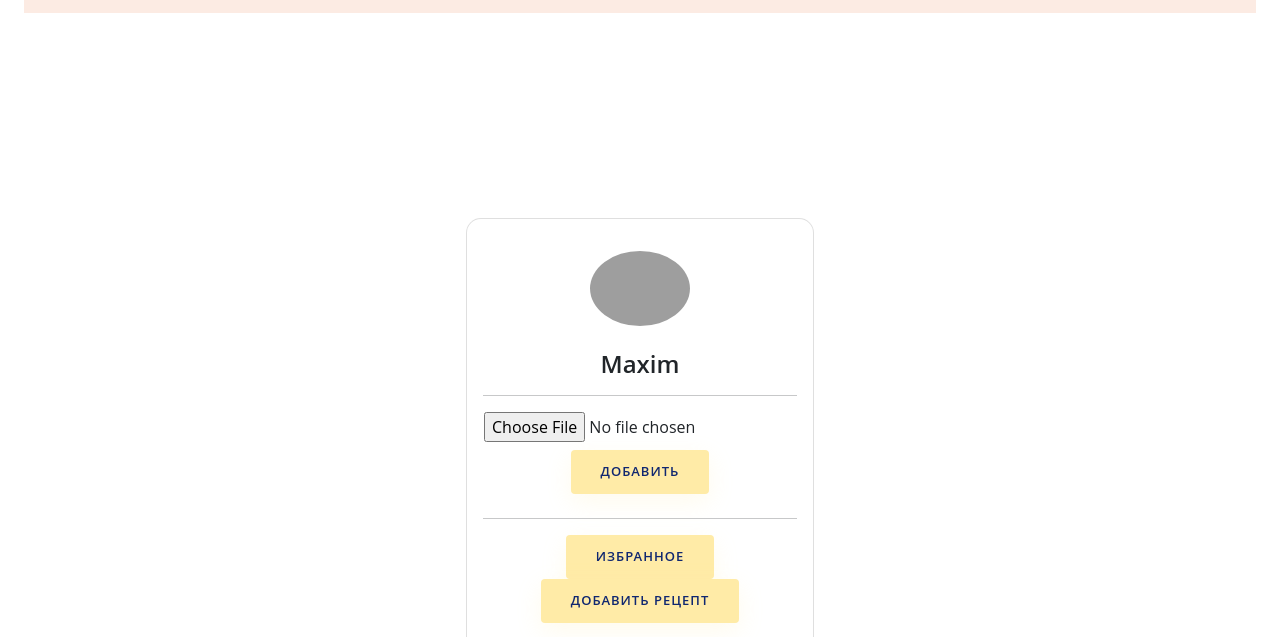
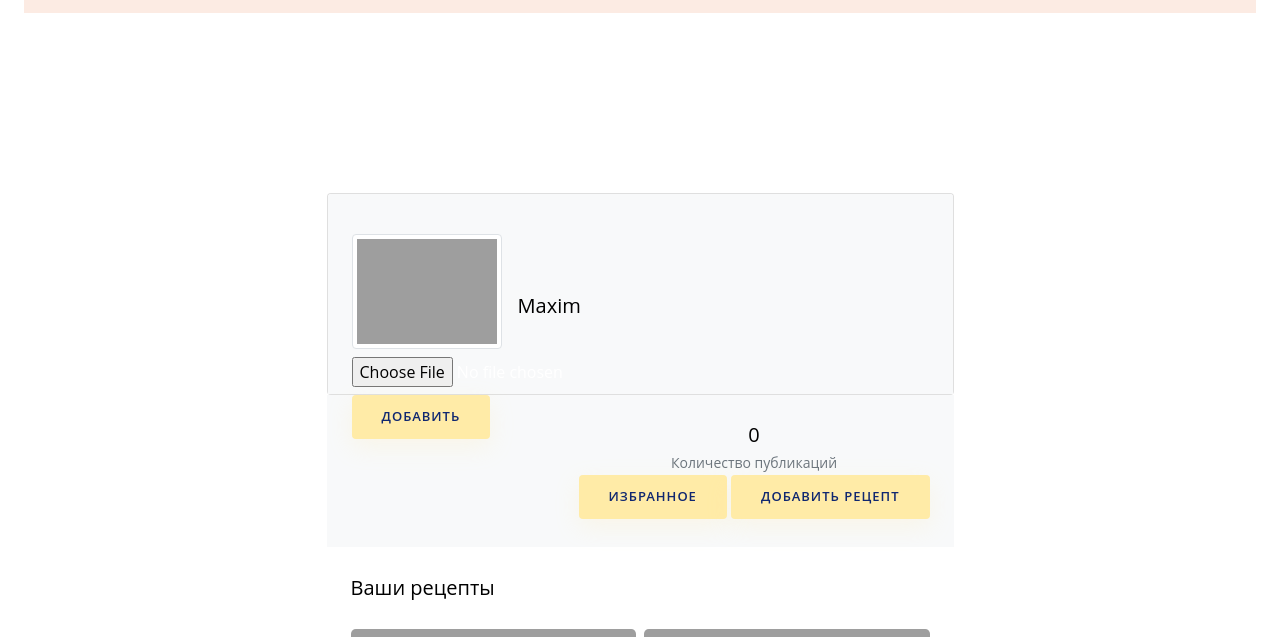
Before and after one commit to Tragica1/flaskproject, a Flask app: page /account in a window 1280 px wide. Shown: the part 313-950 px from the top of the page. Run offline with Flask 2, Linux system fonts and the light colour scheme; a user stored in the database is signed in; some libraries are stand-ins or nearby versions; some web fonts are replaced; grey boxes are pictures that could not be loaded.

Commit message:
update accoutn

```diff
--- a/templates/account.html
+++ b/templates/account.html
@@ -24,6 +24,9 @@
         crossorigin="anonymous"></script>
     <link rel="stylesheet" href="https://cdn.jsdelivr.net/npm/bootstrap-icons@1.8.1/font/bootstrap-icons.css">
     <link href="sidebars.css" rel="stylesheet">
+    <script src="https://cdn.jsdelivr.net/npm/bootstrap@5.1.3/dist/js/bootstrap.bundle.min.js"
+        integrity="sha384-ka7Sk0Gln4gmtz2MlQnikT1wXgYsOg+OMhuP+IlRH9sENBO0LRn5q+8nbTov4+1p"
+        crossorigin="anonymous"></script>
 
     <!-- Template Main CSS File -->
     <link href="../static/css/style.css" rel="stylesheet">
@@ -49,42 +52,72 @@
             </div>
         </nav>
 
+
         {% include 'menu.html' %}
         <main id="main">
-            <section class="vh-100">
+            <section class="h-100 gradient-custom-2">
                 <div class="container py-5 h-100">
                     <div class="row d-flex justify-content-center align-items-center h-100">
-                        <div class="col-md-12 col-xl-4">
-
-                            <div class="card" style="border-radius: 15px;">
-                                <div class="card-body text-center">
-                                    <div class="mt-3 mb-4">
+                        <div class="col col-lg-9 col-xl-7">
+                            <div class="card">
+                                <div class="rounded-top text-white d-flex flex-row" style="background-color: #f8f9fa; height:200px;">
+                                    <div class="ms-4 mt-3 d-flex flex-column" style="width: 150px;">
                                         <img src="{{ current_user.photoLink }}"
-                                            class="rounded-circle img-fluid" style="width: 100px;" />
+                                            alt="Generic placeholder image" class="img-fluid img-thumbnail mt-4 mb-2"
+                                            style="width: 150px; z-index: 1">
+                                        <form action="/account" method="POST" enctype="multipart/form-data">
+                                            <input type="file" name="photo" class="mb-2">
+                                            <button type="submit" class="btn btn-outline-success mb-2">Добавить</button>
+                                        </form>
                                     </div>
-                                    <h4 class="mb-2">{{ current_user.name }}</h4>
-                                    <hr>
-                                    <form action="/account" method="POST" enctype="multipart/form-data">
-                                        <input type="file" name="photo" class="mb-2">
-                                        <button type="submit" class="btn btn-outline-success mb-2">Добавить</button>
-                                    </form>
-                                    <hr>
-                                    <a class="btn btn-outline-secondary" href="/favorites">Избранное</a>
-                                    <a class="btn btn-outline-secondary" href="/addrecipe">Добавить рецепт</a>
-                                    <div class="justify-content-between text-center mt-5 mb-2">
+                                    <div class="ms-3" style="margin-top: 100px;">
+                                        <h5 style="color: #000;">{{ current_user.name }}</h5>
+                                    </div>
+                                    </div>
+                                </div>
+                                <div class="p-4 text-black" style="background-color: #f8f9fa;">
+                                    <div class="d-flex justify-content-end text-center py-1">
                                         <div>
-                                            <p class="mb-2 h5">0</p>
-                                            <p class="text-muted mb-0">Количество публикаций</p>
+                                            <p class="mb-1 h5">0</p>
+                                            <p class="small text-muted mb-0">Количество публикаций</p>
+                                            <a class="btn btn-outline-secondary" href="/favorites">Избранное</a>
+                                            <a class="btn btn-outline-secondary" href="/addrecipe">Добавить рецепт</a>
+                                        </div>
+                                    </div>
+                                </div>
+                                <div class="card-body p-4 text-black">
+                                    <div class="d-flex justify-content-between align-items-center mb-4">
+                                        <p class="lead fw-normal mb-0">Ваши рецепты</p>
+                                    </div>
+                                    <div class="row g-2">
+                                        <div class="col mb-2">
+                                            <img src="https://mdbcdn.b-cdn.net/img/Photos/Lightbox/Original/img%20(112).webp"
+                                                alt="image 1" class="w-100 rounded-3">
+                                        </div>
+                                        <div class="col mb-2">
+                                            <img src="https://mdbcdn.b-cdn.net/img/Photos/Lightbox/Original/img%20(107).webp"
+                                                alt="image 1" class="w-100 rounded-3">
+                                        </div>
+                                    </div>
+                                    <div class="row g-2">
+                                        <div class="col">
+                                            <img src="https://mdbcdn.b-cdn.net/img/Photos/Lightbox/Original/img%20(108).webp"
+                                                alt="image 1" class="w-100 rounded-3">
+                                        </div>
+                                        <div class="col">
+                                            <img src="https://mdbcdn.b-cdn.net/img/Photos/Lightbox/Original/img%20(114).webp"
+                                                alt="image 1" class="w-100 rounded-3">
                                         </div>
                                     </div>
                                 </div>
                             </div>
-
                         </div>
                     </div>
                 </div>
             </section>
     </main>
+
+
     <!-- ======= Footer ======= -->
     <footer id="footer" style="background: #fef8f5">
         <div class="container py-4">
@@ -105,6 +138,9 @@
 
     <!-- Template Main JS File -->
     <script src="assets/js/main.js"></script>
+
+
 </body>
 
+
 </html>
```
